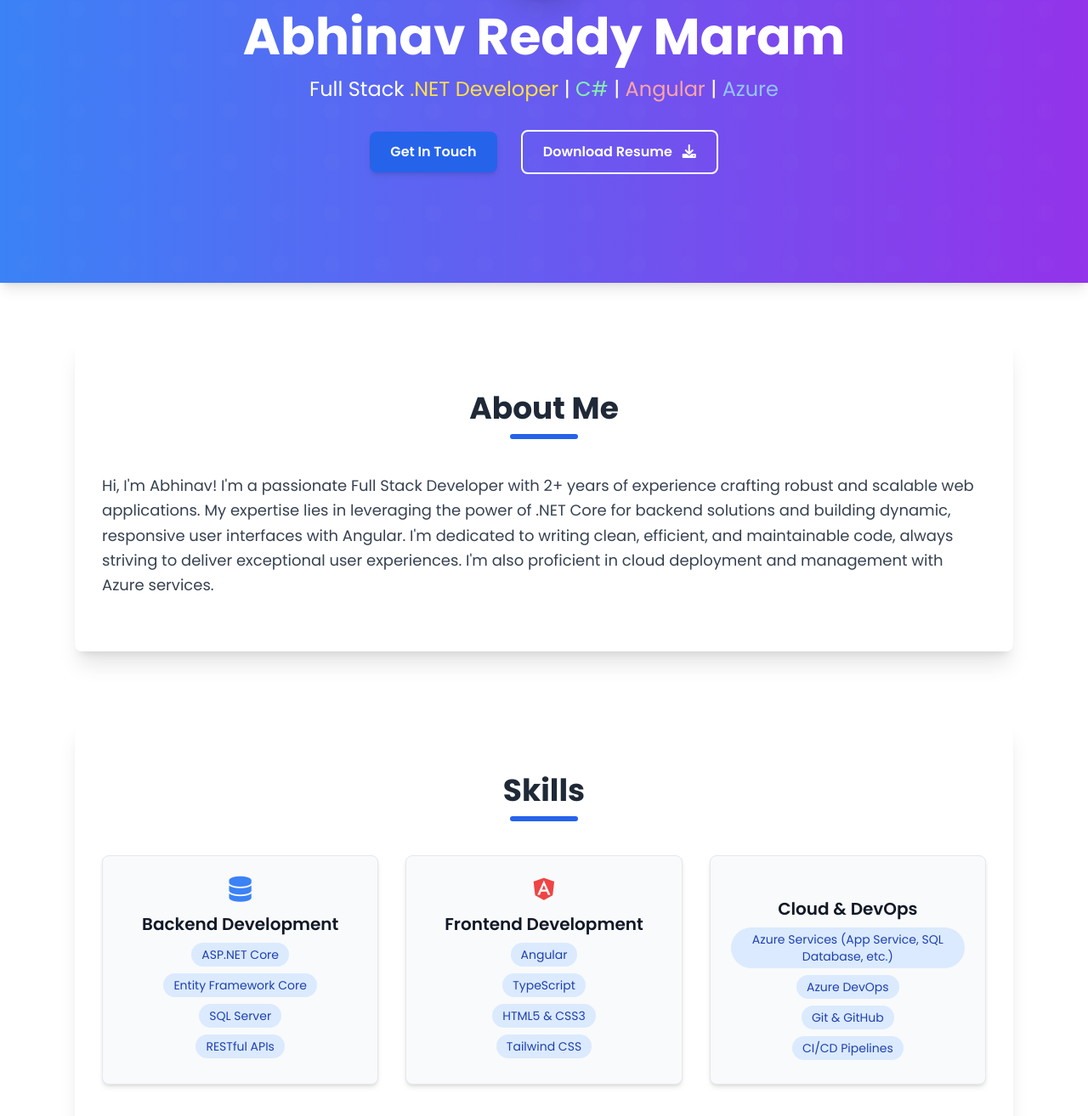
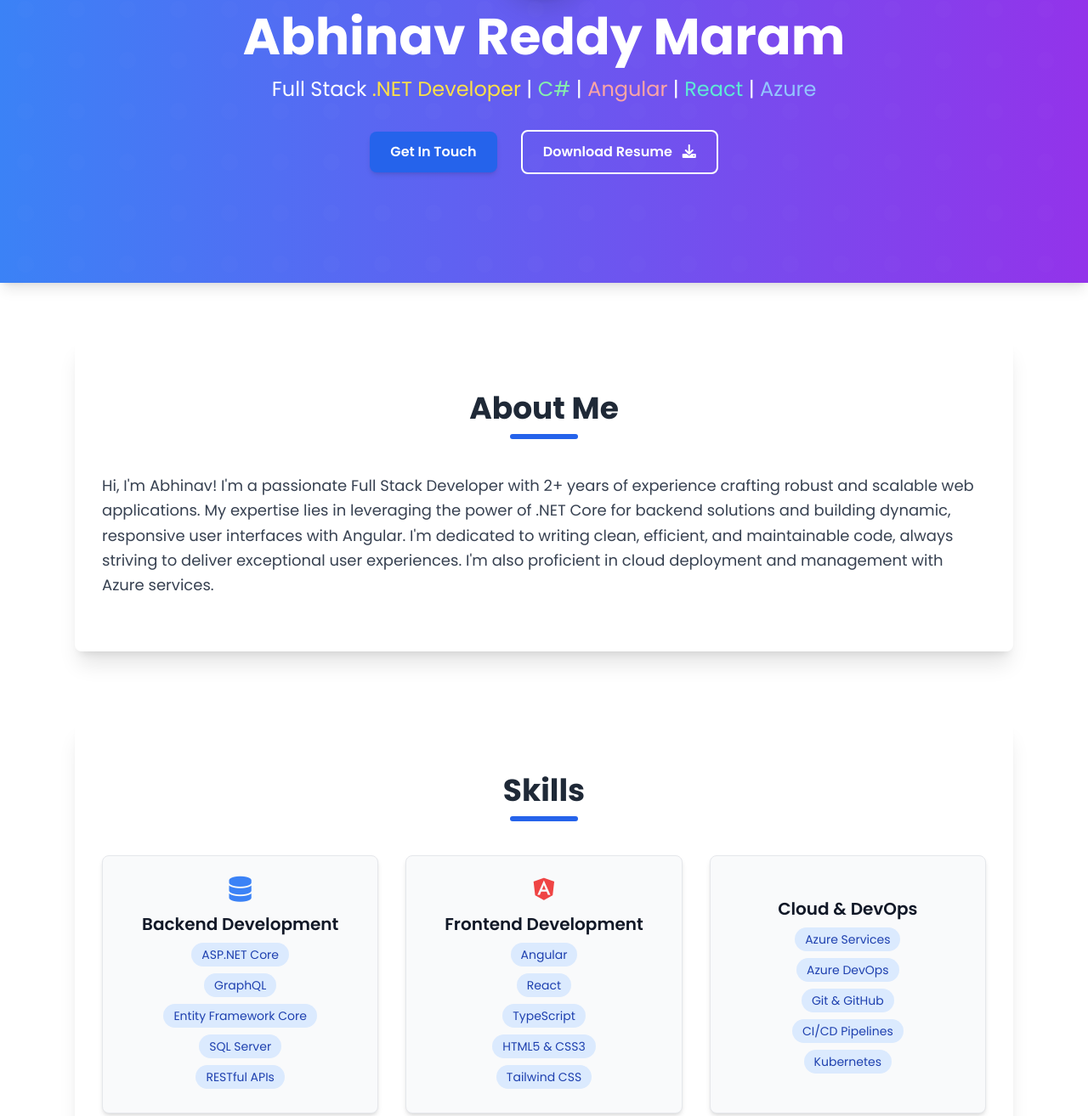
Before and after one commit to AbhinavMaram/AbhinavPortfolio, a website: page frontend/index.html in a window 1280 px wide. Shown: the part 259-1573 px from the top of the page at 85% size. Drawn offline with nearby package versions, Linux system fonts and the light colour scheme; files that its build step writes are made by us from their sources.

Commit message:
Update html

```diff
--- a/frontend/index.html
+++ b/frontend/index.html
@@ -54,8 +54,9 @@
       <h1 class="text-5xl md:text-6xl font-extrabold leading-tight animate-fade-in-up delay-200">Abhinav Reddy Maram
       </h1>
       <p class="text-xl md:text-2xl mt-4 animate-fade-in-up delay-400">Full Stack <span class="text-yellow-300">.NET
-          Developer</span> | <span class="text-green-300">C#</span> | <span class="text-red-300">Angular</span> | <span
-          class="text-blue-300">Azure</span></p>
+          Developer</span> | <span class="text-green-300">C#</span> | <span class="text-red-300">Angular</span> |
+        <span class="text-teal-300">React</span> | <span class="text-blue-300">Azure</span>
+      </p>
       <div class="mt-8 space-x-6 animate-fade-in-up delay-600">
         <a href="#contact" class="btn-primary">Get In Touch</a>
         <a href="assets/Abhinav_Resume.pdf" download class="btn-secondary">Download Resume <i
@@ -84,6 +85,7 @@
           <h3 class="text-xl font-semibold mb-2">Backend Development</h3>
           <ul class="list-none space-y-1">
             <li><span class="skill-item">ASP.NET Core</span></li>
+            <li><span class="skill-item">GraphQL</span></li>
             <li><span class="skill-item">Entity Framework Core</span></li>
             <li><span class="skill-item">SQL Server</span></li>
             <li><span class="skill-item">RESTful APIs</span></li>
@@ -94,6 +96,7 @@
           <h3 class="text-xl font-semibold mb-2">Frontend Development</h3>
           <ul class="list-none space-y-1">
             <li><span class="skill-item">Angular</span></li>
+            <li><span class="skill-item">React</span></li>
             <li><span class="skill-item">TypeScript</span></li>
             <li><span class="skill-item">HTML5 & CSS3</span></li>
             <li><span class="skill-item">Tailwind CSS</span></li>
@@ -103,10 +106,11 @@
           <i class="fab fa-azure text-blue-400 text-3xl mb-3"></i>
           <h3 class="text-xl font-semibold mb-2">Cloud & DevOps</h3>
           <ul class="list-none space-y-1">
-            <li><span class="skill-item">Azure Services (App Service, SQL Database, etc.)</span></li>
+            <li><span class="skill-item">Azure Services</span></li>
             <li><span class="skill-item">Azure DevOps</span></li>
             <li><span class="skill-item">Git & GitHub</span></li>
             <li><span class="skill-item">CI/CD Pipelines</span></li>
+            <li><span class="skill-item">Kubernetes</span></li>
           </ul>
         </div>
       </div>
```
